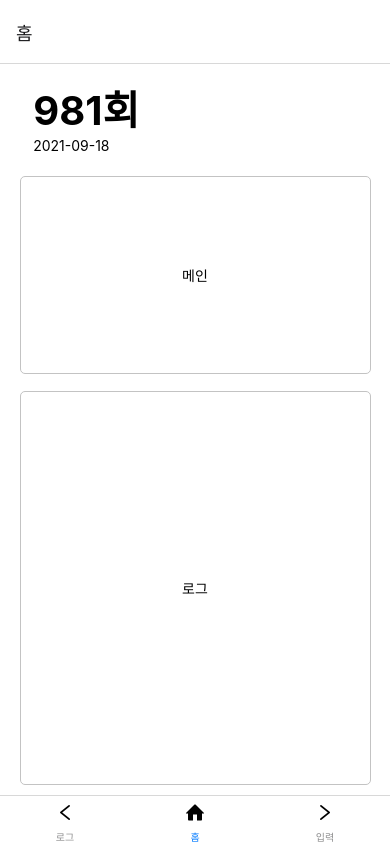
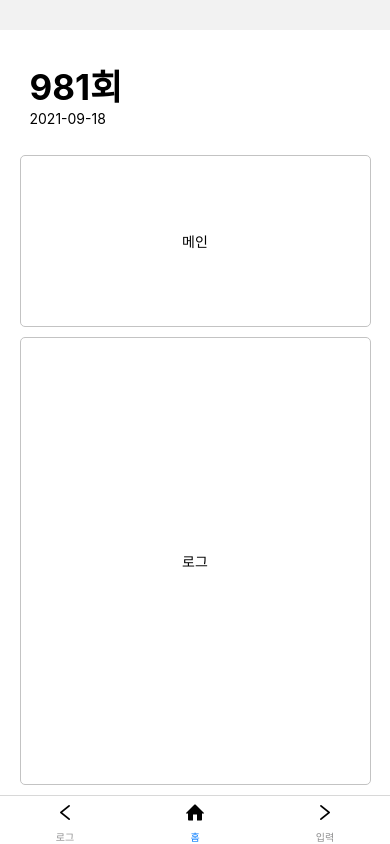
Before and after one commit to TW-Lim/Lotto, a React Native app: screen / in a window 390 px wide. Built offline with nearby package versions, Linux system fonts and the light colour scheme.

Commit message:
DrawCount 추가 및 번호입력 화면 분할 and 상단 탭 바 추가

```diff
--- a/navigation/bottomNav.js
+++ b/navigation/bottomNav.js
@@ -15,6 +15,7 @@ export default function BotNav() {
 				component={log}
 				options={{
 					tabBarIcon: () => <AntDesign name="left" size={20} />,
+					headerShown: false,
 				}}
 			/>
 			<Tab.Screen
@@ -22,6 +23,7 @@ export default function BotNav() {
 				component={home}
 				options={{
 					tabBarIcon: () => <Entypo name="home" size={20} />,
+					headerShown: false,
 				}}
 			/>
 			<Tab.Screen
@@ -29,6 +31,16 @@ export default function BotNav() {
 				component={QR}
 				options={{
 					tabBarIcon: () => <AntDesign name="right" size={20} />,
+					headerTitleStyle: {
+						fontWeight: 'bold',
+						fontSize: 20,
+					},
+					headerTitleAlign: 'left',
+					headerStyle: {
+						shadowRadius: 0,
+						shadowOffset: { height: 0 },
+						elevation: 0,
+					},
 				}}
 			/>
 		</Tab.Navigator>
--- a/package.json
+++ b/package.json
@@ -9,6 +9,7 @@
 	},
 	"dependencies": {
 		"@react-navigation/bottom-tabs": "^6.0.7",
+		"@react-navigation/material-top-tabs": "^6.0.5",
 		"@react-navigation/native": "^6.0.4",
 		"eslint-config-prettier": "^8.3.0",
 		"eslint-plugin-prettier": "^4.0.0",
@@ -18,8 +19,10 @@
 		"react": "16.13.1",
 		"react-dom": "16.13.1",
 		"react-native": "https://github.com/expo/react-native/archive/sdk-42.0.0.tar.gz",
+		"react-native-pager-view": "^5.4.6",
 		"react-native-safe-area-context": "3.2.0",
 		"react-native-screens": "~3.4.0",
+		"react-native-tab-view": "^3.1.1",
 		"react-native-vector-icons": "^8.1.0",
 		"react-native-web": "~0.13.12"
 	},
--- a/screens/home.js
+++ b/screens/home.js
@@ -1,19 +1,12 @@
 import React from 'react';
 import { Text, View, StyleSheet } from 'react-native';
-/* import './home.css'; */
+import DrawCount from '../screens/inputScreens/DrawCount';
 
 export default function home() {
 	return (
 		<View style={styles.container}>
-			<View style={styles.item1}>
-				<Text style={styles.mainText}>981회</Text>
-				<Text>2021-09-18</Text>
-			</View>
-			<View style={styles.item2}>
-				<Text>메인</Text>
-			</View>
-
-			<View style={styles.item3}>
+			<DrawCount />
+			<View style={styles.log}>
 				<Text>로그</Text>
 			</View>
 		</View>
@@ -27,40 +20,17 @@ const styles = StyleSheet.create({
 		backgroundColor: 'white',
 		alignItems: 'center',
 		justifyContent: 'center',
+		marginTop: 30,
 	},
 
-	mainText: {
-		fontSize: 40,
-		fontWeight: 'bold',
-	},
-
-	item1: {
-		flex: 0.5,
-		width: '83%',
-		backgroundColor: 'white',
-		justifyContent: 'center',
-		marginTop: '1%',
-	},
-
-	item2: {
-		flex: 1,
-		alignItems: 'center',
-		justifyContent: 'center',
-		margin: 10,
-		marginBottom: '2%',
-		borderWidth: 1,
-		borderColor: '#c3c3c3',
-		borderRadius: 5,
-		width: '90%',
-	},
-
-	item3: {
-		flex: 2,
+	log: {
+		flex: 1.5,
 		alignItems: 'center',
 		justifyContent: 'center',
 		width: '90%',
 		backgroundColor: 'white',
 		margin: 10,
+		marginTop: 10,
 		borderWidth: 1,
 		borderColor: '#c3c3c3',
 		borderRadius: 5,
--- /dev/null
+++ b/screens/inputScreens/DrawCount.js
@@ -0,0 +1,53 @@
+import React from 'react';
+import { Text, View, StyleSheet } from 'react-native';
+
+export default function DrawCount() {
+	return (
+		<View style={styles.main}>
+			<View style={styles.item1}>
+				<Text style={styles.mainText}>981회</Text>
+				<Text>2021-09-18</Text>
+			</View>
+			<View style={styles.item2}>
+				<Text>메인</Text>
+			</View>
+		</View>
+	);
+}
+
+const styles = StyleSheet.create({
+	main: {
+		flex: 1,
+		backgroundColor: 'white',
+		flexDirection: 'column',
+		alignItems: 'center',
+		justifyContent: 'center',
+
+		width: '100%',
+	},
+
+	item1: {
+		flex: 1,
+		backgroundColor: 'white',
+		justifyContent: 'center',
+		marginLeft: 20,
+		marginBottom: 20,
+		marginTop: 20,
+		width: '90%',
+	},
+
+	item2: {
+		flex: 2,
+		alignItems: 'center',
+		justifyContent: 'center',
+		width: '90%',
+		borderWidth: 1,
+		borderColor: '#c3c3c3',
+		borderRadius: 5,
+	},
+
+	mainText: {
+		fontSize: 35,
+		fontWeight: 'bold',
+	},
+});
--- a/screens/inputScreens/QR.js
+++ b/screens/inputScreens/QR.js
@@ -1,12 +1,92 @@
 import React from 'react';
-import { View, Text } from 'react-native';
+import { View, StyleSheet } from 'react-native';
+import { createMaterialTopTabNavigator } from '@react-navigation/material-top-tabs';
+
+const Tab = createMaterialTopTabNavigator();
 
 export default function QR() {
 	return (
-		<View
-			style={{ flex: 1, justifyContent: 'center', alignItems: 'center' }}
+		<Tab.Navigator
+			initialRouteName="직접입력"
+			screenOptions={{
+				tabBarLabelStyle: { fontWeight: 'bold', fontSize: 14 },
+				tabBarStyle: {
+					shadowColor: 'white',
+					shadowRadius: 0,
+					shadowOffset: { height: 0 },
+					elevation: 0,
+				},
+				tabBarActiveTintColor: '#6A5ACD',
+				tabBarInactiveTintColor: 'gray',
+				tabBarIndicatorStyle: { color: 'white' },
+				tabBarItemStyle: { width: 100 },
+				tabBarPressColor: 'gray',
+				tabBarPressOpacity: '50%',
+			}}
 		>
-			<Text>QR</Text>
+			<Tab.Screen name="직접입력" component={Keyboard} />
+			<Tab.Screen name="QR입력" component={QRCamera} />
+		</Tab.Navigator>
+	);
+}
+
+function Keyboard() {
+	return (
+		<View style={styles.container}>
+			<View style={styles.item1}></View>
+			<View style={styles.item2}></View>
 		</View>
 	);
 }
+
+function QRCamera() {
+	return (
+		<View style={styles.container}>
+			<View style={styles.item1}></View>
+		</View>
+	);
+}
+
+const styles = StyleSheet.create({
+	container: {
+		flex: 1,
+		flexDirection: 'column', // 혹은 'row'
+		backgroundColor: 'white',
+		alignItems: 'center',
+		justifyContent: 'center',
+	},
+
+	item1: {
+		flex: 1,
+		justifyContent: 'center',
+		alignItems: 'center',
+		backgroundColor: 'green',
+		margin: 10,
+		width: '90%',
+	},
+	item2: {
+		flex: 6,
+		justifyContent: 'center',
+		alignItems: 'center',
+		margin: 10,
+		backgroundColor: 'blue',
+		width: '90%',
+	},
+
+	Button: {
+		color: 'gray',
+	},
+});
+
+/* <View style={styles.container}>
+			<View style={styles.header}>
+				<Text>QR</Text>
+			</View>
+			<View style={styles.item1}>
+				<Text>QR</Text>
+			</View>
+			<View style={styles.item2}>
+				<Text>QR</Text>
+				<Button style={styles.Button} title="확인"></Button>
+			</View>
+		</View> */
```
Also changed, not shown: 1 other file (tests, documents, lock files or other folders).
